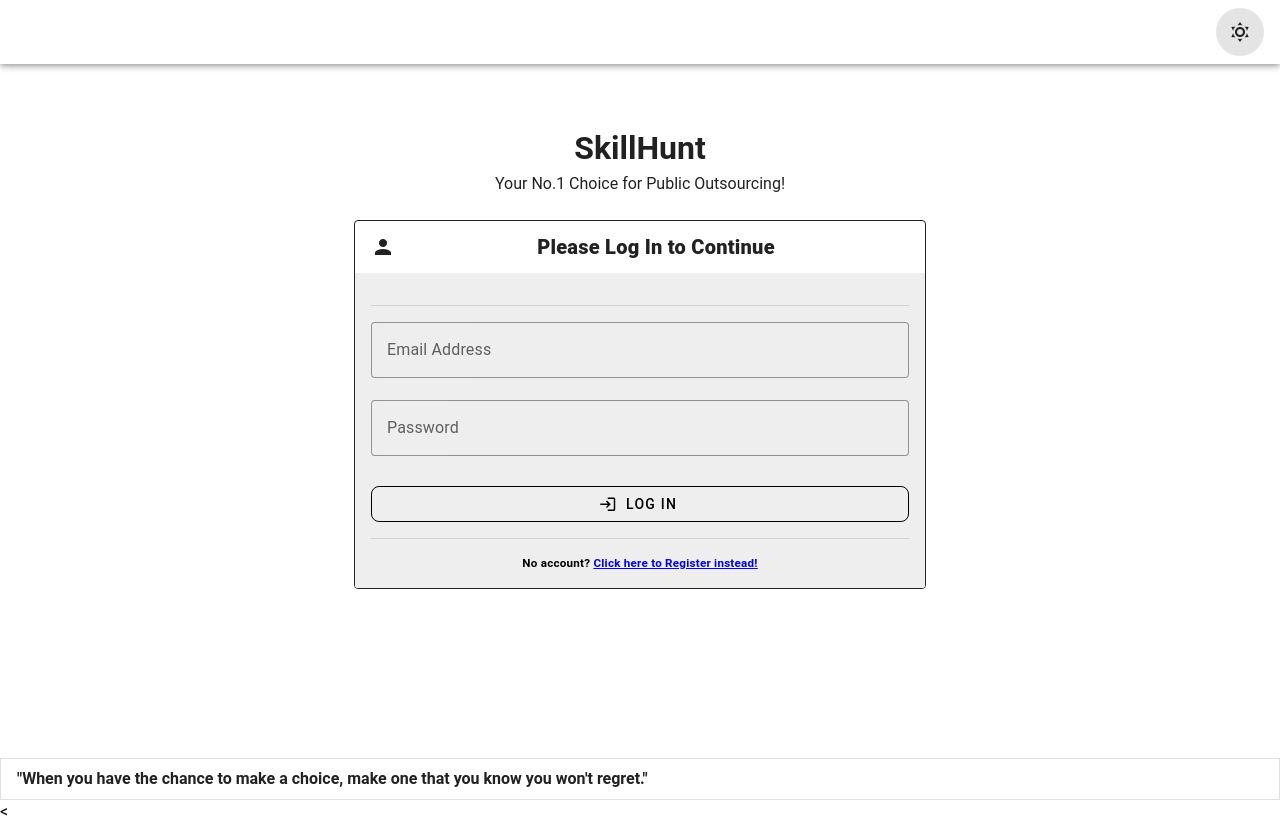
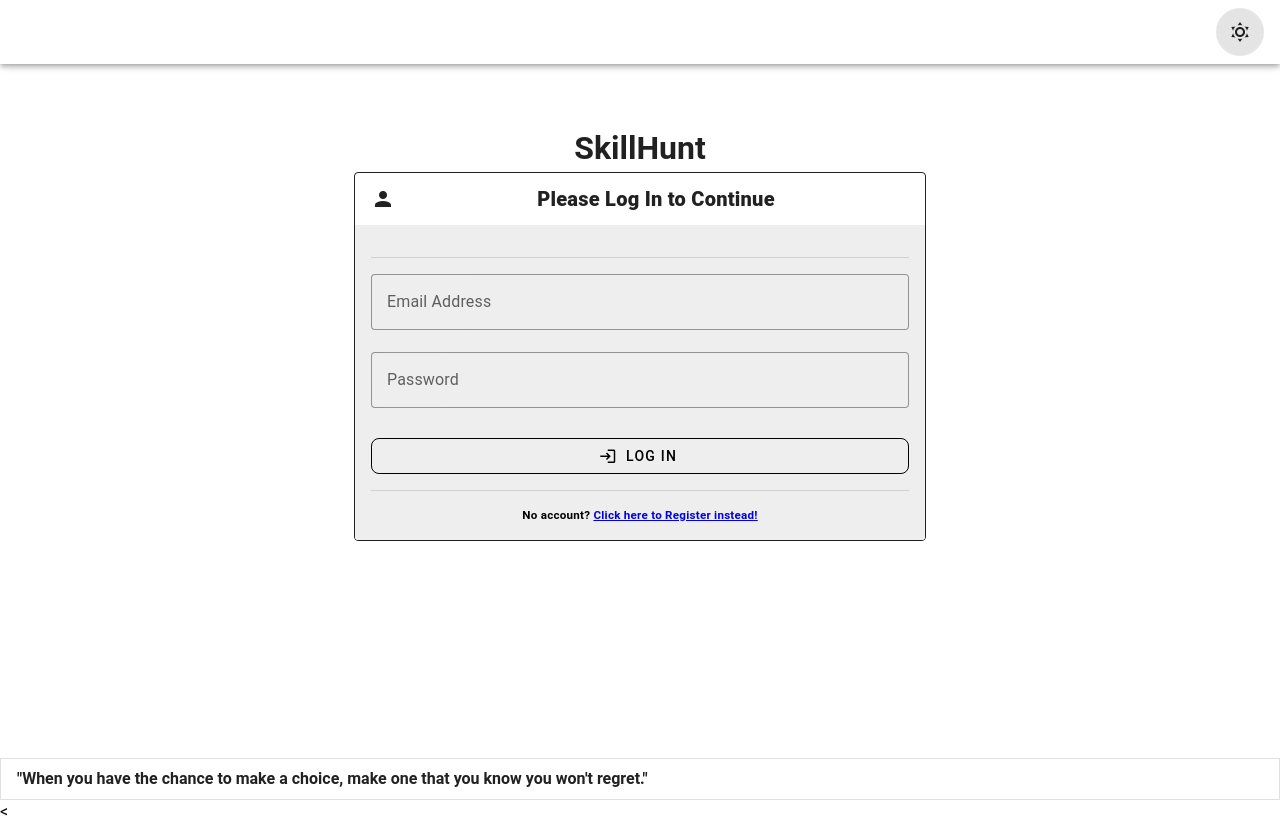
Before and after one commit to GHINonan/skillhunt-test, a Vue app: page / in a window 1280 px wide. Built offline with nearby package versions, Linux system fonts and the light colour scheme.

Commit message:
fix: changes in filename for LoginForm

```diff
--- a/src/views/auth/LoginView.vue
+++ b/src/views/auth/LoginView.vue
@@ -1,6 +1,6 @@
 <script setup>
 import AppLayout from '@/components/layout/AppLayout.vue'
-import LoginForm from '@/components/auth/LogInForm.vue'
+import LoginForm from '@/components/auth/LoginForm.vue'
 </script>
 
 <template>
@@ -9,8 +9,6 @@ import LoginForm from '@/components/auth/LogInForm.vue'
       <v-row>
         <v-col cols="12" md="6" class="mx-auto pt-14">
           <h1 class="text-center">SkillHunt</h1>
-          <p class="text-center">Your No.1 Choice for Public Outsourcing!</p>
-          <br />
           <v-card class="mx-auto, text-center" prepend-icon="mdi-account" variant="outlined">
             <template v-slot:title>
               <span class="font-weight-black">Please Log In to Continue</span>
--- a/src/views/auth/RegisterView.vue
+++ b/src/views/auth/RegisterView.vue
@@ -9,8 +9,6 @@ import RegisterForm from '@/components/auth/RegisterForm.vue'
       <v-row>
         <v-col cols="12" md="6" class="mx-auto pt-10">
           <h1 class="text-center">SkillHunt</h1>
-          <p class="text-center">Your No.1 Choice for Public Outsourcing!</p>
-          <br />
           <v-card class="mx-auto, text-center" prepend-icon="mdi-account" variant="outlined">
             <template v-slot:title>
               <span class="font-weight-black">Create an Account</span>
```
